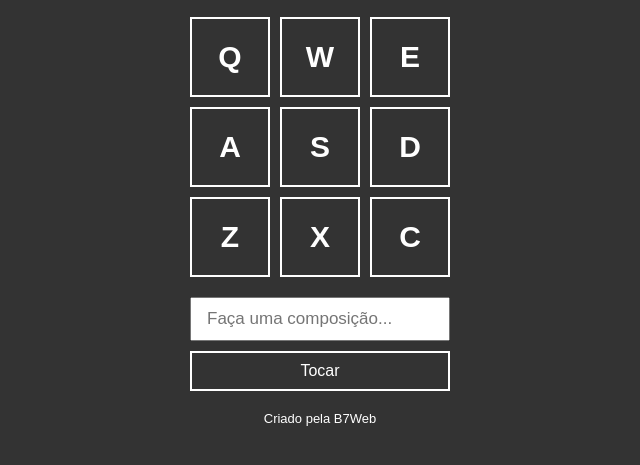
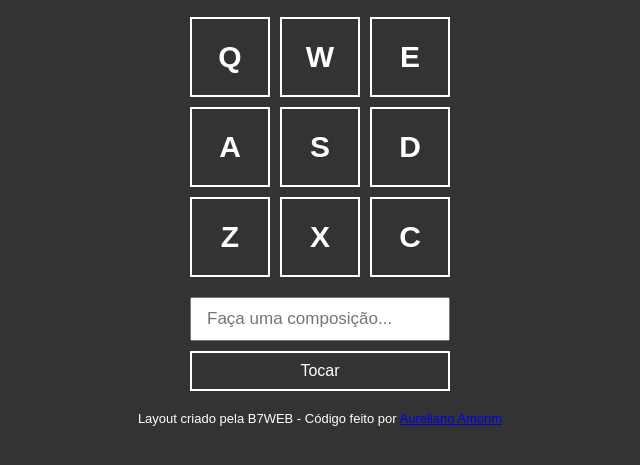
Before and after one commit to Aureliano2021/Bateria, a plain HTML site: page index.html in a window 1280 px wide. Shown: the part 207-672 px from the top of the page, without its empty margins (320-960 px from the left). Drawn offline with Linux system fonts and the light colour scheme.

Commit message:
Adicionando créditos

```diff
--- a/index.html
+++ b/index.html
@@ -28,7 +28,7 @@
         <button id='botao'>Tocar</button>
     </div>
 
-    <footer>Criado pela B7Web</footer>
+    <footer>Layout criado pela B7WEB - Código feito por <a href="https://aureliano-oliveira.vercel.app/">Aureliano Amorim</a></footer>
 
     <audio id="s_keyq" src="sounds/keyq.wav"></audio>
     <audio id="s_keyw" src="sounds/keyw.wav"></audio>
```
